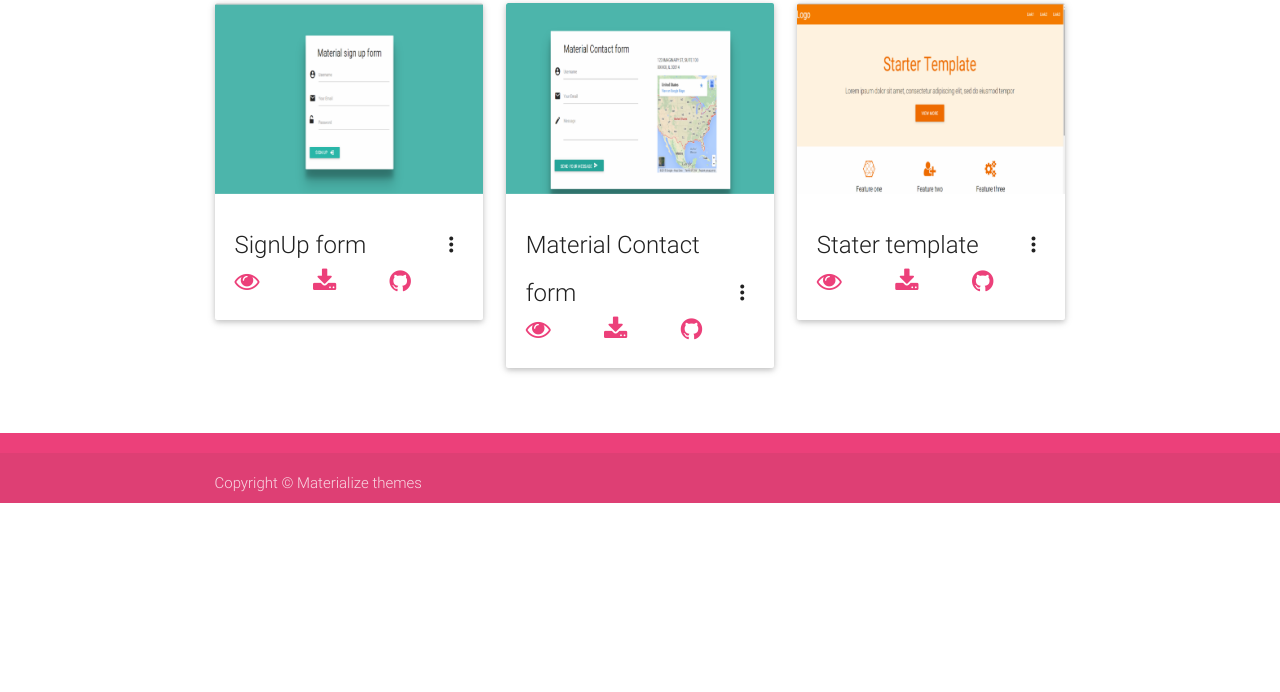
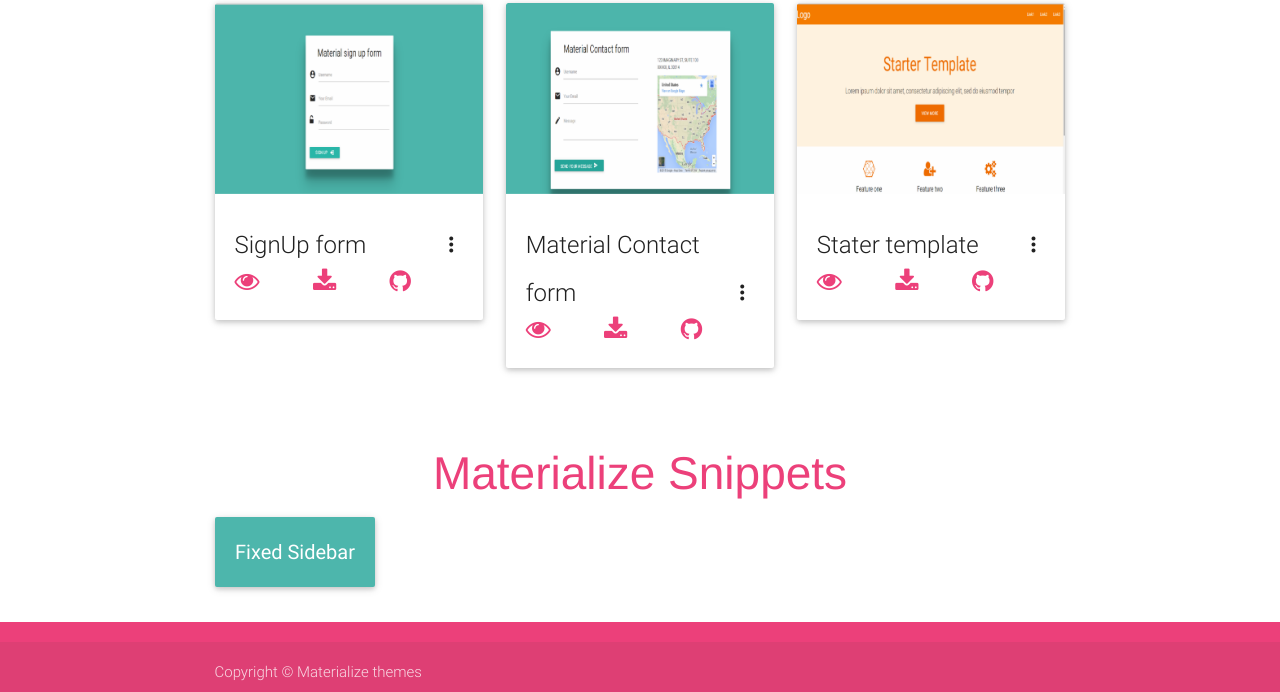
Before and after one commit to SwarnaKishore/MaterializeThemes, a plain HTML site: page index.html in a window 1280 px wide. Shown: the part 1182-1874 px from the top of the page. Before the commit the page ends 1685 px from the top, so only its background shows below. Drawn offline with nearby package versions, Linux system fonts and the light colour scheme; a script that the page names is missing; a web font is replaced by a local one.

Commit message:
added snippets

```diff
--- a/index.html
+++ b/index.html
@@ -24,11 +24,13 @@
       <a href="#" data-activates="mobile-demo" class="button-collapse"><i class="mdi-navigation-menu"></i></a>
       <ul class="right hide-on-med-and-down">
 
-        	<li><a class="head-link" href="#themes">View themes</a></li>
+		 <li><a class="head-link" href="#themes">View themes</a></li>
+        	<li><a class="head-link" href="#snippets">Snippets</a></li>
 
       </ul>
       <ul class="right side-nav" id="mobile-demo">
       		<li><a class="head-link" href="#themes">View themes</a></li>
+        	<li><a class="head-link" href="#snippets">Snippets</a></li>
       </ul>
     </div>
   </nav>
@@ -247,6 +249,24 @@
 
 
 
+  <!--snippets-->
+  <div class="container scrollspy" id="snippets">
+  	 <h4 class="center introHead" style="color: #ec407a">Materialize Snippets</h4>
+  	 <div class="row">
+
+  	 	<a href="http://codepen.io/Swarna_Kishore/pen/BNwOjv" target="_blank">
+     	 <div class="col s12 l4">
+       	 <div class="card-panel teal lighten-2 waves-effect waves-light snippets">
+          <span class="white-text" style="font-size: 20px;"> Fixed Sidebar
+          </span>
+        </div>
+      </div>
+      </a>
+
+    </div><!--row-->
+  </div><!--container-->
+
+
 
 
 
```
